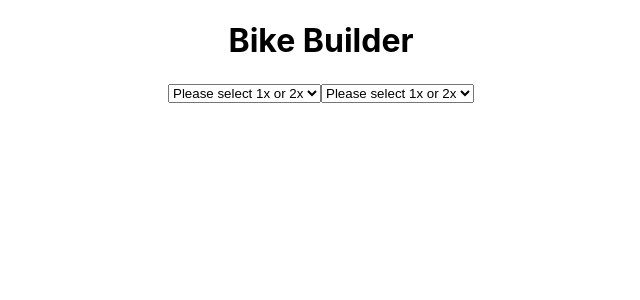
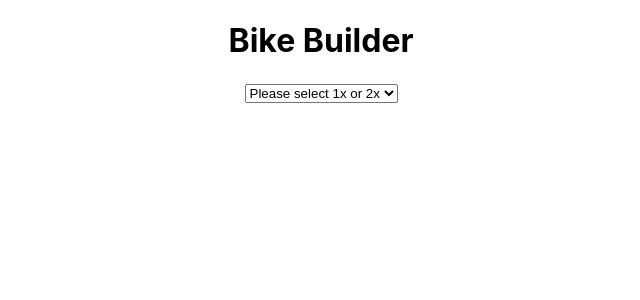
Before and after one commit to mostlyclicks/bikr, a React (Create React App) app: page / in a window 1280 px wide. Shown: the top 300 px of the page, without its empty margins (319-959 px from the left). Built offline with nearby package versions, Linux system fonts and the light colour scheme.

Commit message:
get UI select component working

```diff
--- a/src/App.js
+++ b/src/App.js
@@ -1,5 +1,6 @@
 import './App.css';
 import { FrontDriveOptions } from './components/DATA/Data'
+import SelectInput from './components/UI/SelectInput';
 
 
 
@@ -13,21 +14,10 @@ function App() {
     <div className="App">
       <h1>Bike Builder</h1>
       <form>
-        <select>
-          <option value=''>Please select 1x or 2x</option>
-          <option value="1x">1x</option>
-          <option value="2x">2x</option>
-        </select>
-        <select>
-          <option value=''>Please select 1x or 2x</option>
-          {frontDriveOptions.map((driveOption) => {
-            return <option value={driveOption}>{driveOption}</option>
-          })}
-        </select>
+        <SelectInput selectLabel="Please select 1x or 2x" selectOptions={frontDriveOptions} />
+
+
       </form>
-      {frontDriveOptions.map((drive) => {
-        <p>{drive}</p>
-      })}
 
     </div>
   );
--- a/src/components/UI/SelectInput.js
+++ b/src/components/UI/SelectInput.js
@@ -0,0 +1,17 @@
+import React from 'react'
+
+const SelectInput = (props) => {
+
+  console.log(props)
+
+  return (
+    <select>
+      <option value={props.selectLabel}>{props.selectLabel}</option>
+      {props.selectOptions.map((selectOption) => {
+        return <option value={selectOption}>{selectOption}</option>
+      })}
+    </select>
+  )
+}
+
+export default SelectInput
```
